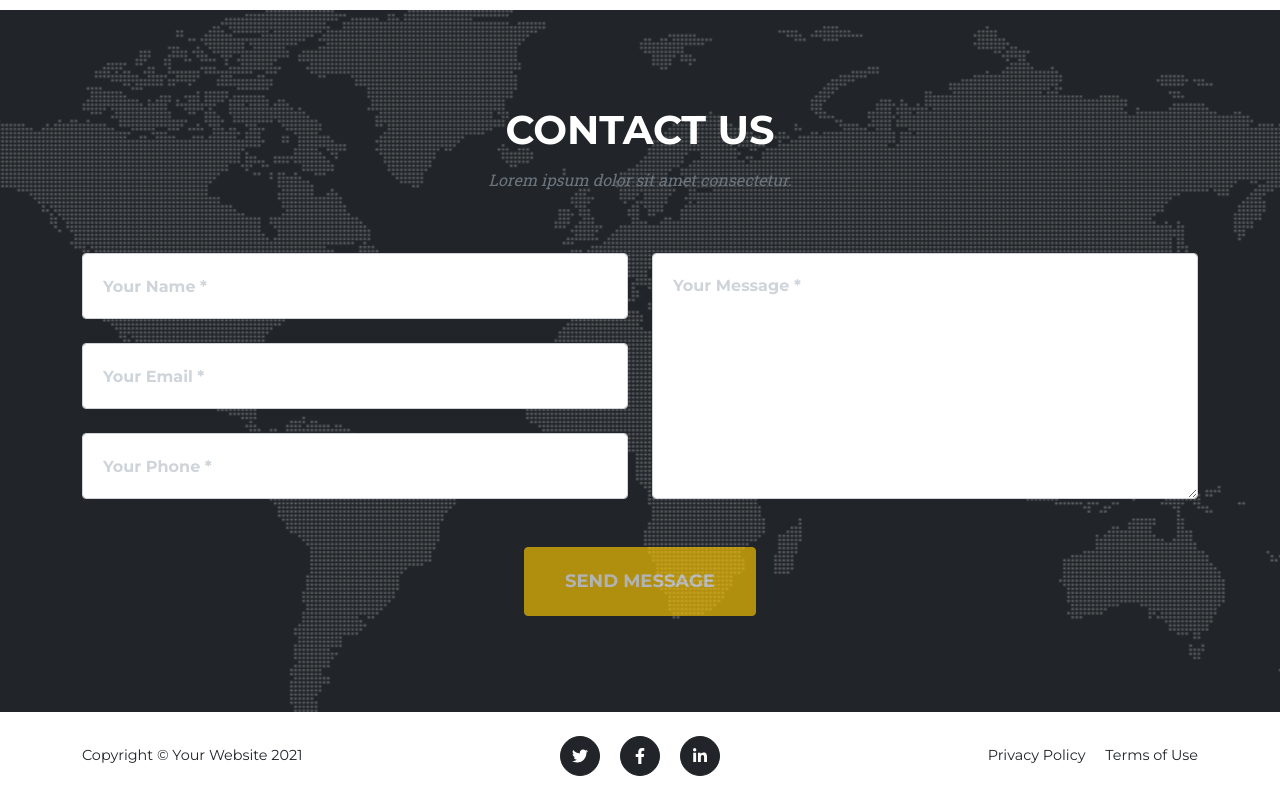
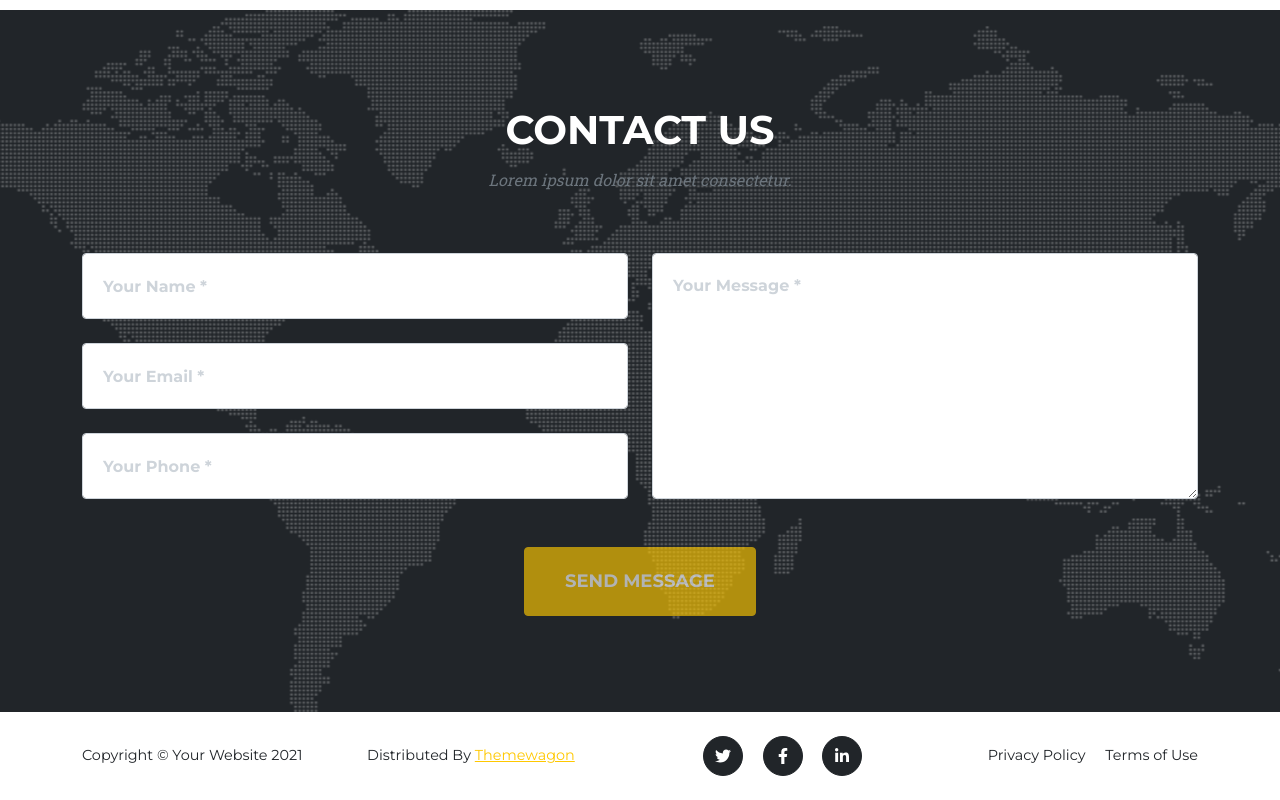
Before and after one commit to technext/agency-2, a plain HTML site: page index.html in a window 1280 px wide. Shown: the part 5474-6274 px from the top of the page. Drawn offline with nearby package versions, Linux system fonts and the light colour scheme.

Commit message:
update index file

```diff
--- a/index.html
+++ b/index.html
@@ -373,13 +373,14 @@
         <footer class="footer py-4">
             <div class="container">
                 <div class="row align-items-center">
-                    <div class="col-lg-4 text-lg-start">Copyright &copy; Your Website 2021</div>
-                    <div class="col-lg-4 my-3 my-lg-0">
+                    <div class="col-lg-3 text-lg-start">Copyright &copy; Your Website 2021</div>
+                    <div class="col-lg-3 text-lg-start">Distributed By <a href="https://themewagon.com/">Themewagon</a></div>
+                    <div class="col-lg-3 my-3 my-lg-0">
                         <a class="btn btn-dark btn-social mx-2" href="#!"><i class="fab fa-twitter"></i></a>
                         <a class="btn btn-dark btn-social mx-2" href="#!"><i class="fab fa-facebook-f"></i></a>
                         <a class="btn btn-dark btn-social mx-2" href="#!"><i class="fab fa-linkedin-in"></i></a>
                     </div>
-                    <div class="col-lg-4 text-lg-end">
+                    <div class="col-lg-3 text-lg-end">
                         <a class="link-dark text-decoration-none me-3" href="#!">Privacy Policy</a>
                         <a class="link-dark text-decoration-none" href="#!">Terms of Use</a>
                     </div>
```
